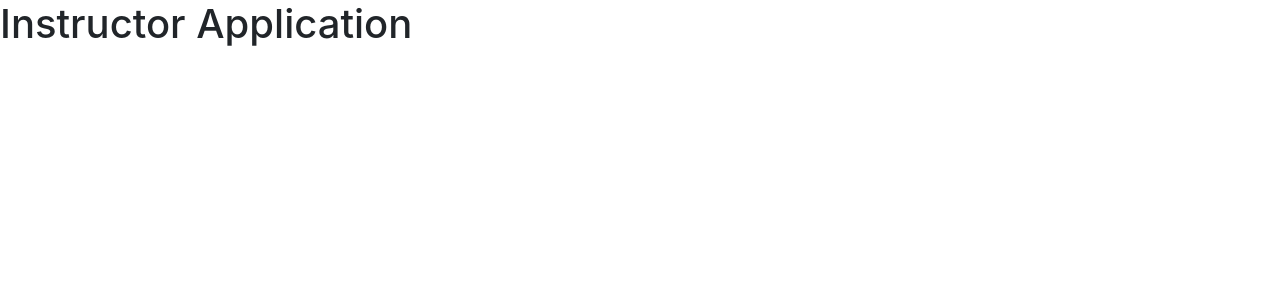
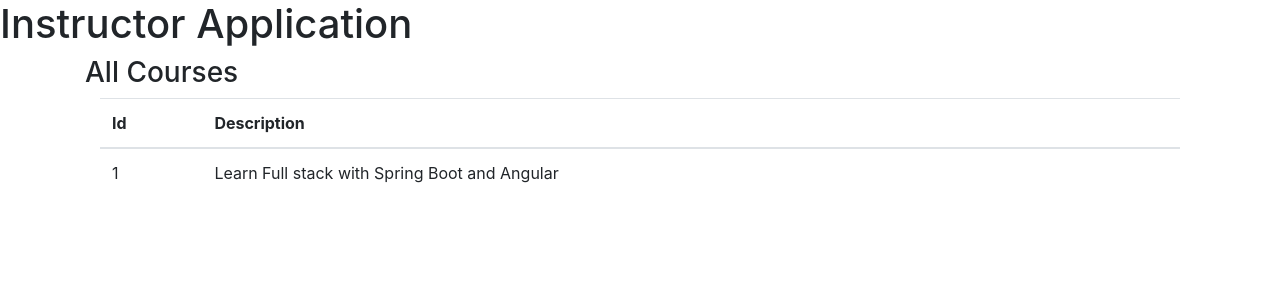
Before and after one commit to conste11ations/course-manager-app, a React (Create React App) app in the folder course-manager-react/: page / in a window 1280 px wide. Shown: the top 300 px of the page. Built offline with nearby package versions, Linux system fonts and the light colour scheme.

Commit message:
add CourseList component

```diff
--- /dev/null
+++ b/course-manager-react/src/component/CourseList.jsx
@@ -0,0 +1,30 @@
+import React, { Component } from 'react';
+
+class CourseList extends Component {
+
+  render() {
+      return (
+          <div className="container">
+              <h3>All Courses</h3>
+              <div className="container">
+                  <table className="table">
+                      <thead>
+                          <tr>
+                              <th>Id</th>
+                              <th>Description</th>
+                          </tr>
+                      </thead>
+                      <tbody>
+                          <tr>
+                              <td>1</td>
+                              <td>Learn Full stack with Spring Boot and Angular</td>
+                          </tr>
+                      </tbody>
+                  </table>
+              </div>
+          </div>
+      )
+  }
+}
+
+export default CourseList
--- a/course-manager-react/src/component/InstructorApp.jsx
+++ b/course-manager-react/src/component/InstructorApp.jsx
@@ -1,11 +1,15 @@
 import React, { Component } from 'react';
+import CourseList from './CourseList';
 
 class InstructorApp extends Component {
-    render() {
-        return (
-              <h1>Instructor Application</h1>
-        )
-    }
+  render() {
+    return (
+      <>
+        <h1>Instructor Application</h1>
+        <CourseList />
+      </>
+    )
+  }
 }
 
-export default InstructorApp
+export default InstructorApp;
```
